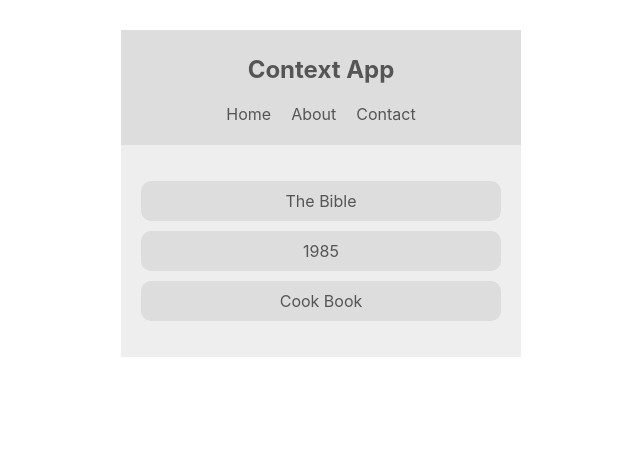
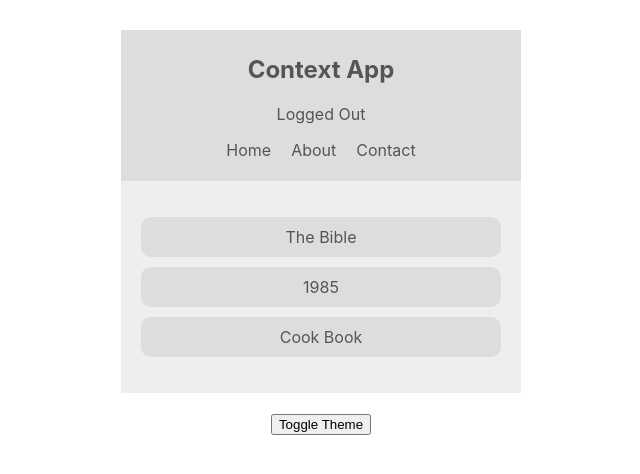
Before and after one commit to jamiebdavis/react-hooks, a React (Create React App) app: page / in a window 1280 px wide. Shown: the top 474 px of the page, without its empty margins (319-959 px from the left). Built offline with nearby package versions, Linux system fonts and the light colour scheme.

Commit message:
React Context & Hooks Tutorial #9 - Intro to Hooks

```diff
--- a/src/App.js
+++ b/src/App.js
@@ -2,15 +2,20 @@
 import Navbar from "./components/Navbar";
 import BookList from "./components/BookList";
 import ThemeContextProvider from "./contexts/ThemeContext";
+import ThemeToggle from "./components/ThemeToggle";
+import AuthContextProvider from "./contexts/AuthContext";
 
 
 function App() {
     return (
         <div className="App">
-            <ThemeContextProvider>
-                <Navbar />
-                <BookList />
-            </ThemeContextProvider>
+            <AuthContextProvider>
+                <ThemeContextProvider>
+                    <Navbar/>
+                    <BookList/>
+                    <ThemeToggle/>
+                </ThemeContextProvider>
+            </AuthContextProvider>
         </div>
     );
 }
--- a/src/components/Navbar.js
+++ b/src/components/Navbar.js
@@ -1,16 +1,19 @@
 import React, {Component} from 'react';
 import {ThemeContext} from "../contexts/ThemeContext";
+import {AuthContext} from "../contexts/AuthContext";
 
 class Navbar extends Component {
     render() {
-
         return (
-            <ThemeContext.Consumer>{(context) => {
-                const {dark, light, isLightTheme} = context;
+            <AuthContext.Consumer>{(authContext) => (
+                <ThemeContext.Consumer>{(themeContext) => {
+                    const {isAuthenticated, toggleAuth} = authContext;
+                    const {dark, light, isLightTheme} = themeContext;
                     const theme = isLightTheme ? light : dark;
                     return (
                         <nav style={{background: theme.ui, color: theme.syntax}}>
                             <h1>Context App</h1>
+                            <div onClick={toggleAuth}>{isAuthenticated ? 'Logged In' : 'Logged Out'}</div>
                             <ul>
                                 <li>Home</li>
                                 <li>About</li>
@@ -20,6 +23,8 @@
                     )
                 }}
                 </ThemeContext.Consumer>
+            )}
+            </AuthContext.Consumer>
         );
     }
 }
--- /dev/null
+++ b/src/components/ThemeToggle.js
@@ -0,0 +1,16 @@
+import React, {Component} from 'react';
+import {ThemeContext} from "../contexts/ThemeContext";
+
+class ThemeToggle extends Component {
+    static contextType = ThemeContext;
+    render() {
+        const {toggleTheme} = this.context;
+        return (
+            <div>
+                <button onClick={toggleTheme}>Toggle Theme</button>
+            </div>
+        );
+    }
+}
+
+export default ThemeToggle;
--- /dev/null
+++ b/src/contexts/AuthContext.js
@@ -0,0 +1,23 @@
+import React, {Component, createContext} from 'react';
+
+export const AuthContext = createContext();
+
+class AuthContextProvider extends Component {
+    state = {
+        isAuthenticated: false
+    };
+
+    toggleAuth = () => {
+        this.setState({isAuthenticated: !this.state.isAuthenticated})
+    }
+
+    render() {
+        return (
+            <AuthContext.Provider value={{...this.state, toggleAuth: this.toggleAuth}}>
+                {this.props.children}
+            </AuthContext.Provider>
+        );
+    }
+}
+
+export default AuthContextProvider;
--- a/src/contexts/ThemeContext.js
+++ b/src/contexts/ThemeContext.js
@@ -16,9 +16,13 @@
         }
     };
 
+    toggleTheme = () => {
+        this.setState({isLightTheme: !this.state.isLightTheme})
+    };
+
     render() {
         return (
-            <ThemeContext.Provider value={{...this.state}}>
+            <ThemeContext.Provider value={{...this.state, toggleTheme: this.toggleTheme}}>
                 {this.props.children}
             </ThemeContext.Provider>
         );
```
Lines whose indentation alone changed are shown as unchanged.
